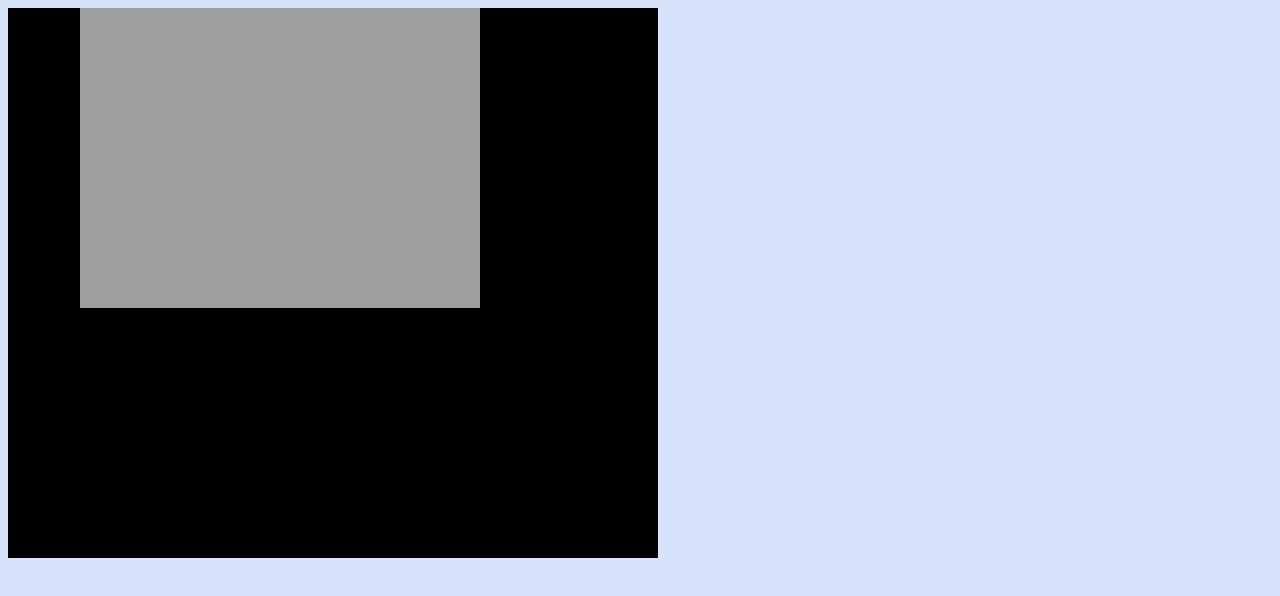
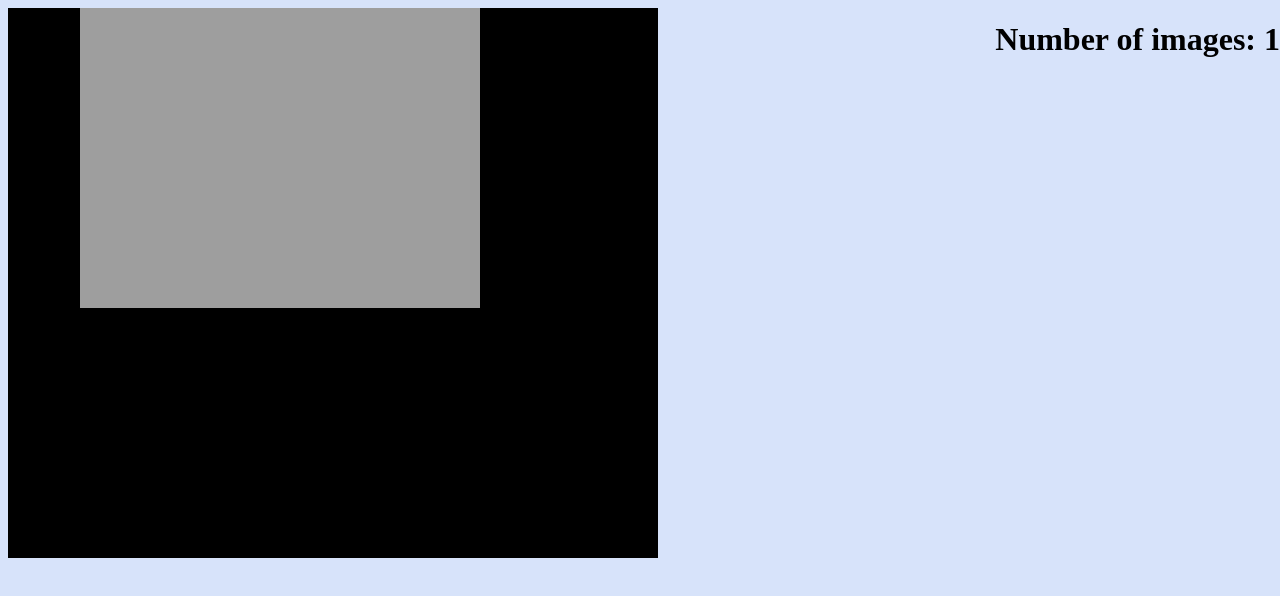
Before and after one commit to divear/react-cat-drawing, a React (Create React App) app: page / in a window 1280 px wide. Shown: the top 596 px of the page. Built offline with nearby package versions, Linux system fonts and the light colour scheme.

Commit message:
picture counter

```diff
--- a/src/App.css
+++ b/src/App.css
@@ -7,3 +7,8 @@ body {
     right: 96%;
     bottom: 99%;
 }
+.counter{
+    position: absolute;
+    top: 0%;
+    right: 0%;
+}
--- a/src/App.js
+++ b/src/App.js
@@ -2,6 +2,9 @@ import React,{useState,useEffect, useRef} from 'react'
 import './App.css';
 
 function App() {
+
+  const [count, setCount] = useState(1)
+
   var Xpos;
   var Ypos;
 
@@ -29,27 +32,27 @@ function App() {
   },[image, canvas]);
 
   function Draw(){
-    let letters = '0123456789ABCDEF';
-    let color = '#';
-    for (let i = 0; i < 6; i++) {
-      color += letters[Math.floor(Math.random() * 16)];
-    }
 
     const c = canvas.current.getContext("2d")
-    c.strokeStyle = "teal"
-    c.lineWidth = 10
 
-    c.fillStyle = color
     var rand = Math.random()*500
-    c.drawImage(image, Xpos - (rand/2), Ypos - (rand/2), rand, rand)
+    c.drawImage(image, Xpos - (rand/2), Ypos - (rand/2), rand, rand);
+    setCount(count+1)
 
   }
+
+
+
+
+
+
 
 
 
   return (
     <div className="App">
       <div>
+
         <canvas
         onClick={Draw}
 
@@ -59,7 +62,7 @@ function App() {
         />
       </div>
       <div>
-
+        <h1 className="counter">Number of images: {count}</h1>
       </div>
     </div>
   );
```
